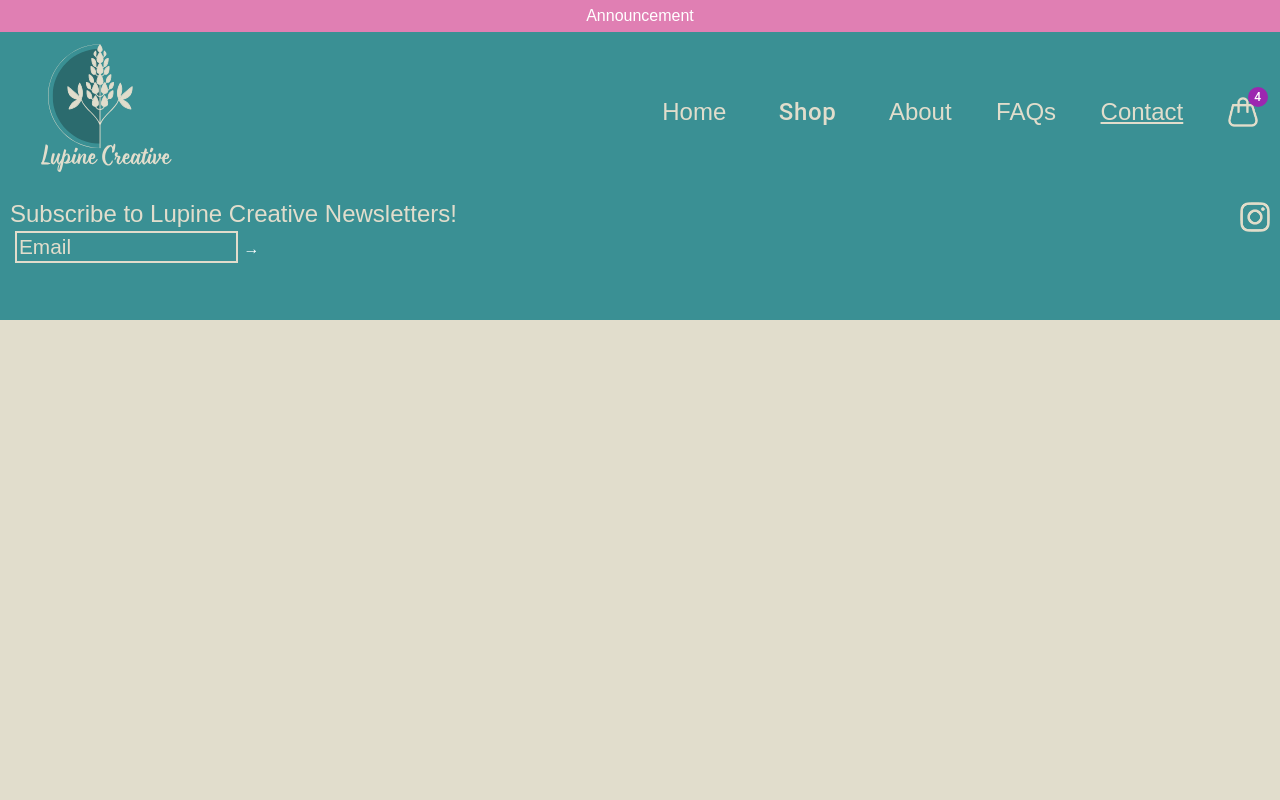
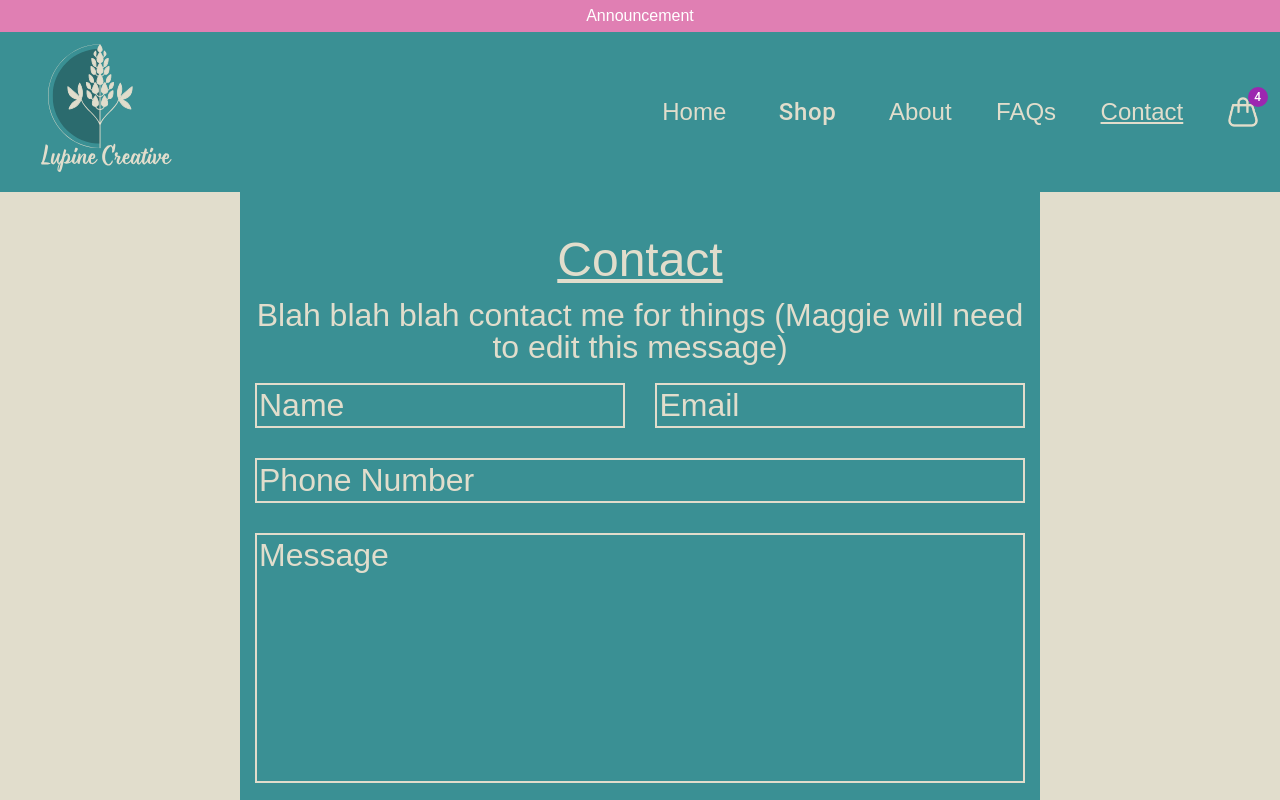
Before and after one commit to rvbouu/lupine_creative_v2, a React (Vite) app: page /contact in a window 1280 px wide. Shown: the top 800 px of the page. Built offline with nearby package versions, Linux system fonts and the light colour scheme.

Commit message:
created Contact.jsx/Contact.css; made form; styled minimally

```diff
--- a/src/App.jsx
+++ b/src/App.jsx
@@ -1,6 +1,6 @@
 import { BrowserRouter, Routes, Route } from 'react-router-dom';
 import { Header, Footer } from './components';
-import {Home} from './pages'
+import { Home, Contact } from './pages'
 
 function App() {
 
@@ -9,7 +9,8 @@ function App() {
       <BrowserRouter>
         <Header />
         <Routes>
-        <Route path="/" exact element={<Home />} />
+          <Route path="/" exact element={<Home />} />
+          <Route path="/contact" exact element={<Contact />} />
         </Routes>
       </BrowserRouter>
       <Footer />
--- /dev/null
+++ b/src/pages/Contact/Contact.css
@@ -0,0 +1,60 @@
+#contact-page{
+  display: flex;
+  justify-content: center;
+  align-items: center;
+}
+
+#contact{
+  height: 650px;
+  width: 800px;
+  background-color: #3A9094;
+  color: #E1DDCC;
+  display: flex;
+  flex-direction: column;
+  align-items: center;
+  justify-content: center;
+  padding: 15px;
+}
+
+.contact-title{
+  font-size: 3rem;
+  font-weight: 400;
+  text-decoration: underline;
+  margin-bottom: 15px;
+}
+
+.contact-p{
+  font-size: 2rem;
+  text-align: center;
+  margin-bottom: 20px;
+  font-weight: 300;
+}
+
+.contact-upper{
+  width: 100%;
+  display: flex;
+  justify-content: space-between;
+}
+
+.contact-input{
+  background-color: transparent;
+  border: 2px solid #E1DDCC;
+  color: #E1DDCC;
+  font-size: 2rem;
+  font-weight: 300;
+  padding: 2px;
+  margin-bottom: 15px;
+  width: 48%;
+}
+
+#phone{
+  width: 100%;
+  margin: 15px;
+}
+
+#message{
+  resize: none;
+  width: 100%;
+  height: 250px;
+  margin: 15px;
+}
--- /dev/null
+++ b/src/pages/Contact/Contact.jsx
@@ -0,0 +1,19 @@
+import './Contact.css';
+
+export default function Contact() {
+  return (
+    <section className='viewport' id='contact-page'>
+      <form id='contact'>
+        <h2 className='contact-title'>Contact</h2>
+        <p className='contact-p'>Blah blah blah contact me for things (Maggie will need to edit this message)</p>
+        <div className='contact-upper'>
+          <input placeholder='Name' className='contact-input'/>
+          <input placeholder='Email' className='contact-input'/>
+        </div>
+        <input placeholder='Phone Number' className='contact-input' id='phone'/>
+        <textarea placeholder='Message' className='contact-input' id='message'></textarea>
+
+      </form>
+    </section>
+  )
+}
--- a/src/pages/index.js
+++ b/src/pages/index.js
@@ -1 +1,2 @@
 export { default as Home } from "./Home/Home";
+export { default as Contact } from "./Contact/Contact";
```
